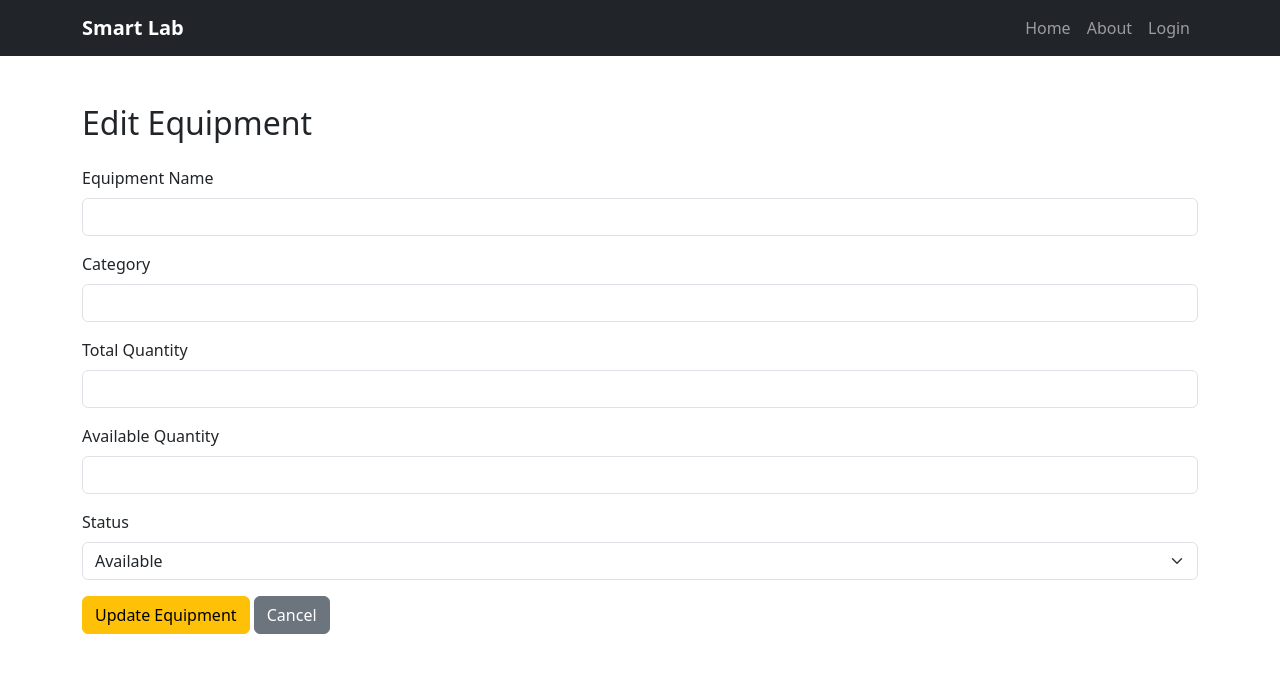
After one commit to yashnandwani202-ops/smart-lab-equipment-application, a Flask app: page /edit-equipment/1 in a window 1280 px wide. The commit adds this page. Shown: the top 673 px of the page. Run offline with Flask 3, Linux system fonts and the light colour scheme; data that the repository does not hold is empty; some libraries are stand-ins or nearby versions.

Commit message:
Completed equipment CRUD operations

```diff
--- a/app.py
+++ b/app.py
@@ -185,6 +185,46 @@ def add_equipment():
 
     return render_template("add_equipment.html")
 
+@app.route("/edit-equipment/<int:equipment_id>", methods=["GET", "POST"])
+def edit_equipment(equipment_id):
+    cursor = mysql.connection.cursor()
+
+    if request.method == "POST":
+        equipment_name = request.form["equipment_name"]
+        category = request.form["category"]
+        quantity = request.form["quantity"]
+        available_quantity = request.form["available_quantity"]
+        status = request.form["status"]
+
+        cursor.execute(
+            "UPDATE equipment SET equipment_name=%s, category=%s, quantity=%s, available_quantity=%s, status=%s WHERE id=%s",
+            (equipment_name, category, quantity, available_quantity, status, equipment_id)
+        )
+        mysql.connection.commit()
+        cursor.close()
+
+        return redirect(url_for("admin_equipment"))
+
+    cursor.execute("SELECT * FROM equipment WHERE id = %s", (equipment_id,))
+    equipment = cursor.fetchone()
+    cursor.close()
+
+    return render_template("edit_equipment.html", equipment=equipment)
+
+@app.route("/delete-equipment/<int:equipment_id>")
+def delete_equipment(equipment_id):
+    cursor = mysql.connection.cursor()
+
+    cursor.execute(
+        "DELETE FROM equipment WHERE id = %s",
+        (equipment_id,)
+    )
+
+    mysql.connection.commit()
+    cursor.close()
+
+    return redirect(url_for("admin_equipment"))
+
 @app.route("/admin-equipment")
 def admin_equipment():
 
--- a/templates/admin_equipment.html
+++ b/templates/admin_equipment.html
@@ -30,8 +30,8 @@
                 <td>{{ item[4] }}</td>
                 <td>{{ item[5] }}</td>
                 <td>
-                    <a href="#" class="btn btn-warning btn-sm">Edit</a>
-                    <a href="#" class="btn btn-danger btn-sm">Delete</a>
+                    <a href="/edit-equipment/{{ item[0] }}" class="btn btn-warning btn-sm">Edit</a>
+                    <a href="/delete-equipment/{{ item[0] }}" class="btn btn-danger btn-sm">Delete</a>
                 </td>
             </tr>
             {% endfor %}
--- /dev/null
+++ b/templates/edit_equipment.html
@@ -0,0 +1,51 @@
+{% extends "base.html" %}
+
+{% block content %}
+
+<div class="container mt-5">
+
+    <h2 class="mb-4">Edit Equipment</h2>
+
+    <form method="POST">
+
+        <div class="mb-3">
+            <label class="form-label">Equipment Name</label>
+            <input type="text" name="equipment_name" class="form-control" value="{{ equipment[1] }}" required>
+        </div>
+
+        <div class="mb-3">
+            <label class="form-label">Category</label>
+            <input type="text" name="category" class="form-control" value="{{ equipment[2] }}" required>
+        </div>
+
+        <div class="mb-3">
+            <label class="form-label">Total Quantity</label>
+            <input type="number" name="quantity" class="form-control" value="{{ equipment[3] }}" required>
+        </div>
+
+        <div class="mb-3">
+            <label class="form-label">Available Quantity</label>
+            <input type="number" name="available_quantity" class="form-control" value="{{ equipment[4] }}" required>
+        </div>
+
+        <div class="mb-3">
+            <label class="form-label">Status</label>
+            <select name="status" class="form-select">
+                <option value="Available" {% if equipment[5] == "Available" %}selected{% endif %}>Available</option>
+                <option value="Unavailable" {% if equipment[5] == "Unavailable" %}selected{% endif %}>Unavailable</option>
+            </select>
+        </div>
+
+        <button type="submit" class="btn btn-warning">
+            Update Equipment
+        </button>
+
+        <a href="/admin-equipment" class="btn btn-secondary">
+            Cancel
+        </a>
+
+    </form>
+
+</div>
+
+{% endblock %}
```
